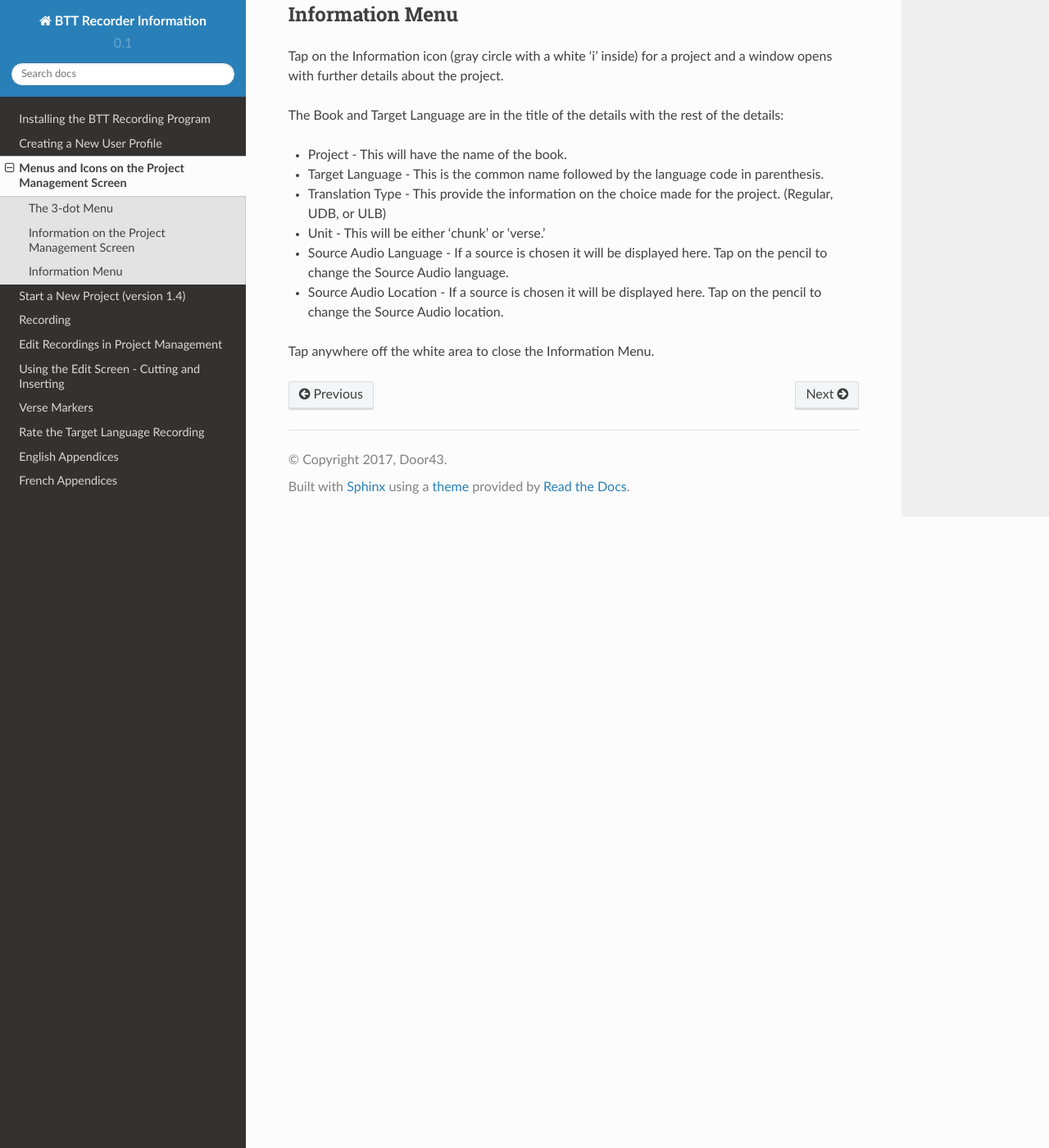
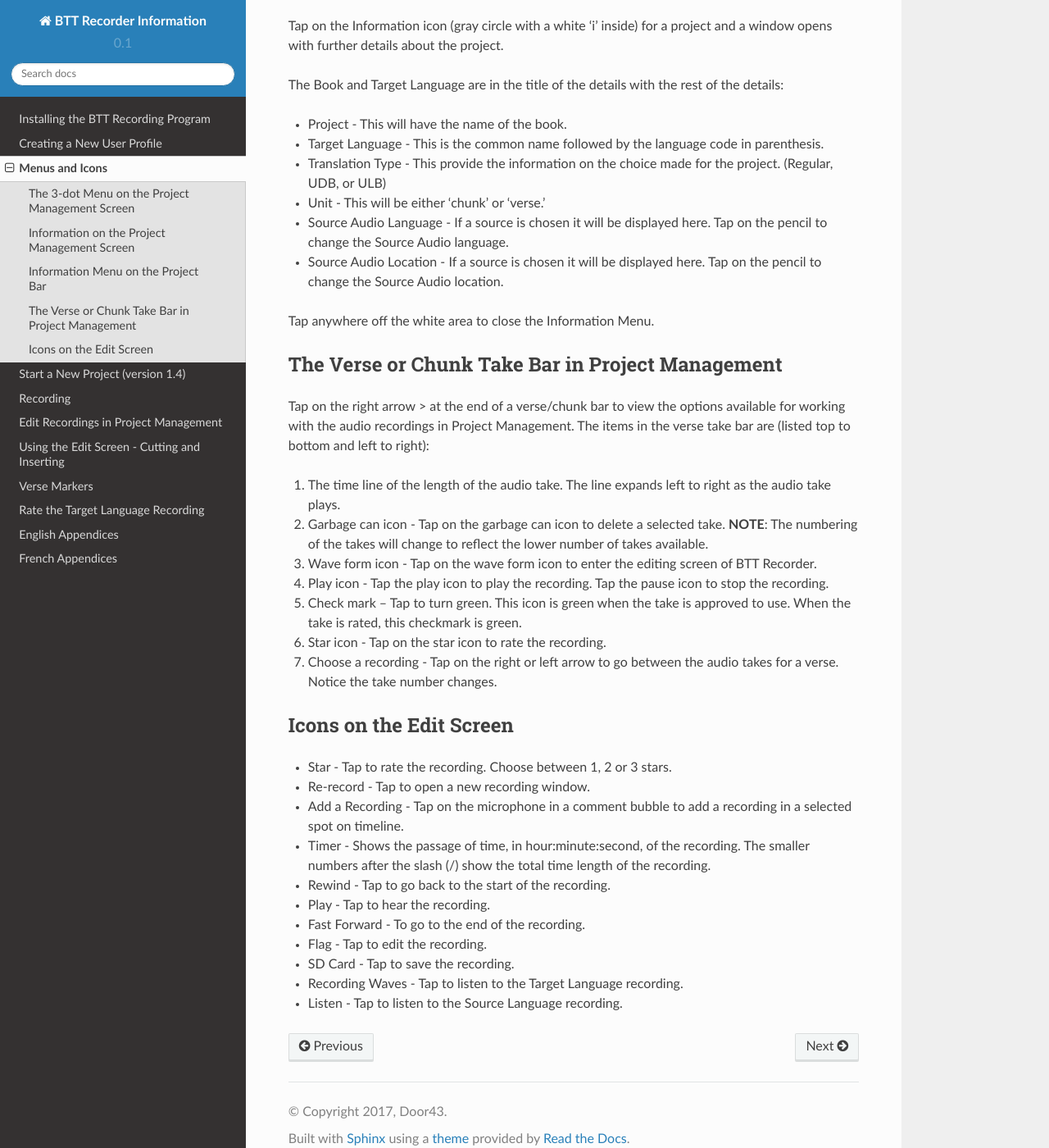
Before and after one commit to pgamer78/btt-recorder-docs, a Sphinx documentation site: the page built from docs/menus.rst, in a window 1280 px wide and 1400 px high, scrolled down 1052 px. Shown: the whole window at 82% size. Built offline with Sphinx 7.4.7 and the Read the Docs theme 2.0.0, drawn with Linux system fonts in a browser that asks for light colours; pages that are not in the unit, such as notebooks, are missing from menus; some of the changed text lies outside the part shown.

Commit message:
Update menus.rst

```diff
--- a/docs/menus.rst
+++ b/docs/menus.rst
@@ -1,7 +1,7 @@
-Menus and Icons on the Project Management Screen
+Menus and Icons
 ========
 
-The 3-dot Menu
+The 3-dot Menu on the Project Management Screen
 -----
 The 3-dot menu is found to the far right on the top blue bar. Choose from one of the following menu items:
 
@@ -21,14 +21,14 @@ The column headings show the order of information on the project bars:
 
 * Language - This will be the Target Language of the project.
 * Book - This is the book that is being translated or recorded.
-* Ccompleteness - This circle will fill with blue as the project progresses.
+* Completeness - This circle will fill with blue as the project progresses.
 
 In addition are two other icons on each of the project bars:
 
 * Information icon (gray circle with a white 'i' inside) - See further information below.
 * Microphone - Tap this icon to go directly to the recording screen.
 
-Information Menu
+Information Menu on the Project Bar
 -----
 Tap on the Information icon (gray circle with a white 'i' inside) for a project and a window opens with further details about the project.
 
@@ -42,3 +42,31 @@ The Book and Target Language are in the title of the details with the rest of th
 * Source Audio Location - If a source is chosen it will be displayed here. Tap on the pencil to change the Source Audio location.
 
 Tap anywhere off the white area to close the Information Menu.
+
+The Verse or Chunk Take Bar in Project Management
+-----
+
+Tap on the right arrow > at the end of a verse/chunk bar to view the options available for working with the audio recordings in Project Management. The items in the verse take bar are (listed top to bottom and left to right):
+
+1.  The time line of the length of the audio take. The line expands left to right as the audio take plays.
+2.	Garbage can icon - Tap on the garbage can icon to delete a selected take. **NOTE**: The numbering of the takes will change to reflect the lower number of takes available.
+3.	Wave form icon - Tap on the wave form icon to enter the editing screen of BTT Recorder.
+4.	Play icon - Tap the play icon to play the recording. Tap the pause icon to stop the recording.
+5.	Check mark – Tap to turn green. This icon is green when the take is approved to use. When the take is rated, this checkmark is green.
+6.	Star icon - Tap on the star icon to rate the recording.
+7.	Choose a recording - Tap on the right or left arrow to go between the audio takes for a verse. Notice the take number changes.
+
+Icons on the Edit Screen
+-----
+
+* Star - Tap to rate the recording. Choose between 1, 2 or 3 stars.
+* Re-record - Tap to open a new recording window.
+* Add a Recording - Tap on the microphone in a comment bubble to add a recording in a selected spot on timeline.
+* Timer - Shows the passage of time, in hour:minute:second, of the recording. The smaller numbers after the slash (/) show the total time length of the recording.
+* Rewind - Tap to go back to the start of the recording.
+* Play - Tap to hear the recording.
+* Fast Forward - To go to the end of the recording.
+* Flag - Tap to edit the recording.
+* SD Card - Tap to save the recording.
+* Recording Waves - Tap to listen to the Target Language recording.
+* Listen - Tap to listen to the Source Language recording.
```
